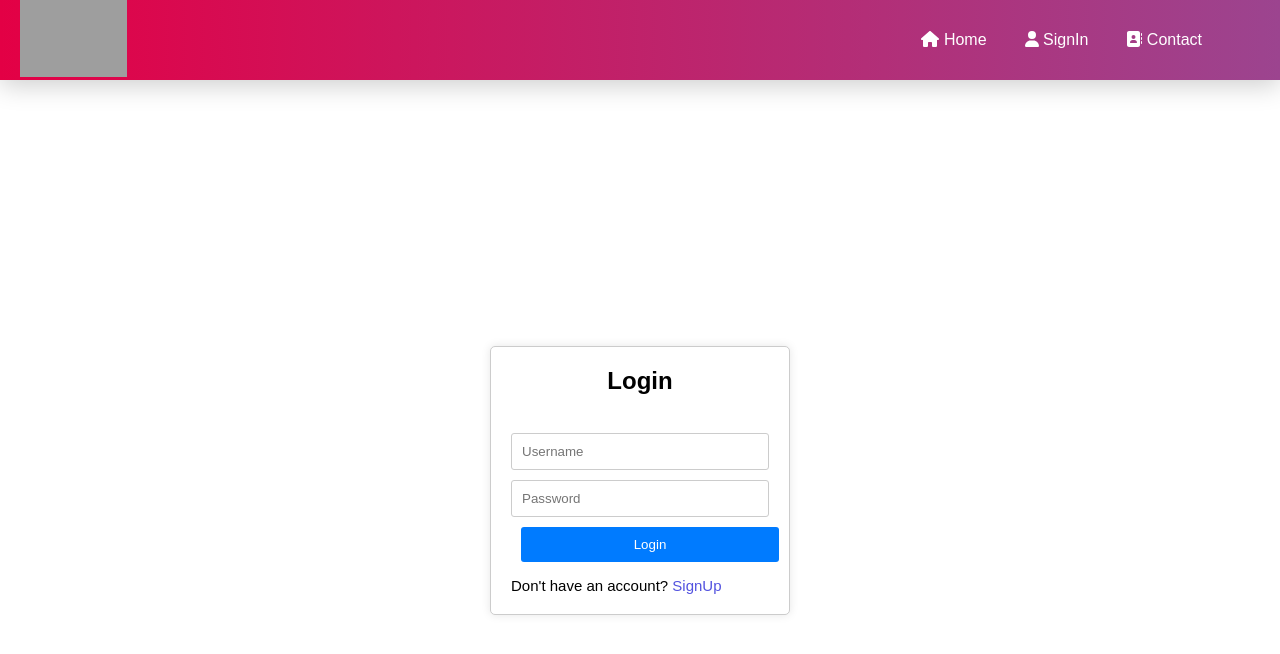
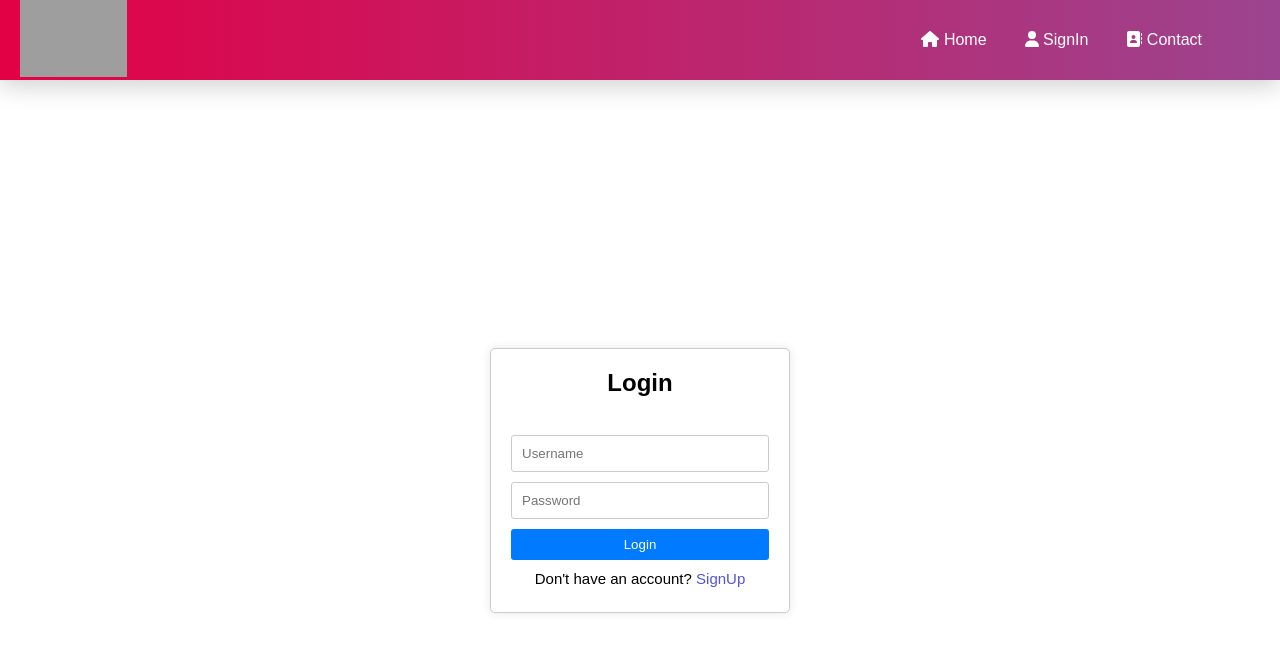
Before and after one commit to triad7/LdTech-DevApp, a React (Create React App) app: page /signin in a window 1280 px wide. Shown: the top 654 px of the page. Built offline with nearby package versions, Linux system fonts and the light colour scheme; grey boxes are pictures that could not be loaded.

Commit message:
Added updated file :rocket:

```diff
--- a/src/App.css
+++ b/src/App.css
@@ -241,22 +241,28 @@ label {
 }
 
 .login-form button {
+  margin-top: 20px;
   width: 100%;
-  padding: 10px;
   background-color: #007bff;
   color: #fff;
   border: none;
   border-radius: 3px;
   cursor: pointer;
 }
+
+
 .login-form p{
   font-size: 15px;
-  margin-top: 15px;
+  margin-top: 10px;
+  margin-bottom: 5px;
+  text-align: center;
 }
 
+
 .login-form .hp{
-  font-size: 15px;
+  font-size:15px;
   color: rgba(45, 45, 216, 0.822);
+
 }
 
 
--- a/src/App.js
+++ b/src/App.js
@@ -40,6 +40,7 @@ function App() {
         <Route path="/signin" element={<Signin setIsAuthenticated={setIsAuthenticated} />} />
         <Route path="/signup" element={<Signup />} />
         <Route path="/signout" element={<Signout setIsAuthenticated={setIsAuthenticated} />} />
+
       </Routes>
     </Router>
   );
--- a/src/components/pages/Signin.js
+++ b/src/components/pages/Signin.js
@@ -48,12 +48,14 @@ function Signin({ setIsAuthenticated }) {
           value={password}
           onChange={(e) => setPassword(e.target.value)}
         />
-        <button type="submit">Login</button>
+
+        <button type="submit" style={{margin:'auto'}}>Login</button>
         <p className='para'>
         Don't have an account? <Link to="/signup" className="hp">SignUp</Link>
       </p>
+
+
       </form>
-
     </div>
   );
 }
```
